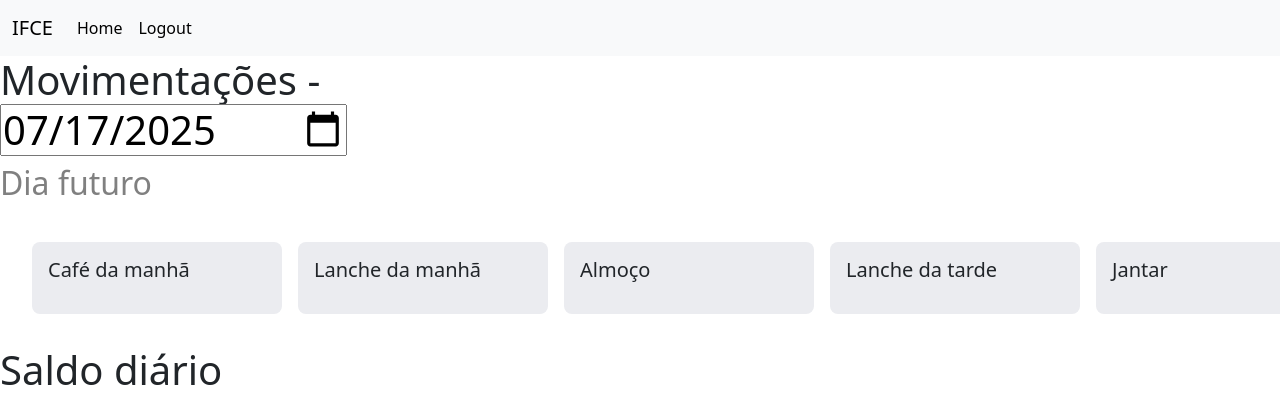
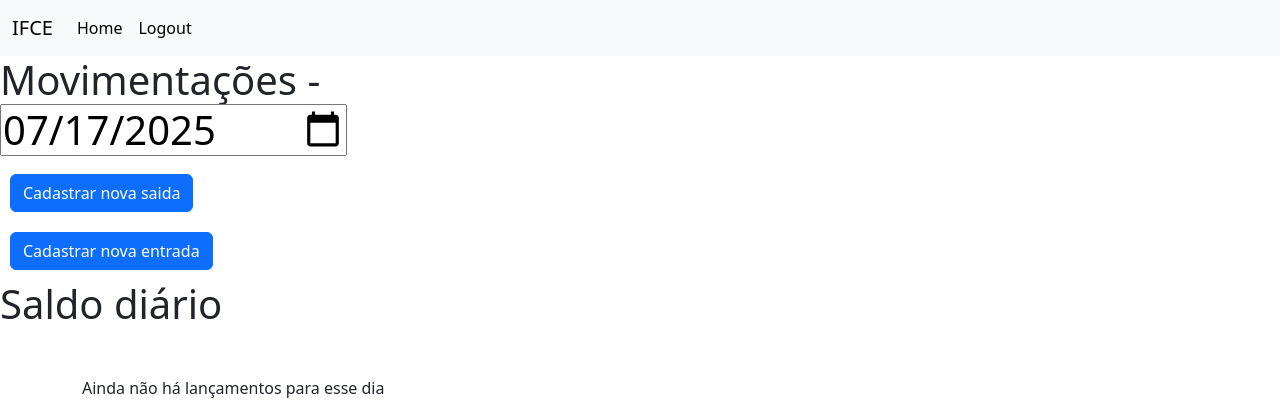
Before and after one commit to mathssn/estoque-ifce-crato, a Flask app: page /movimentacoes/diarias/ in a window 1280 px wide. Shown: the top 416 px of the page. Run offline with Flask 3, Linux system fonts and the light colour scheme; the visitor is signed in with stand-in values (Sample User, id 1); data that the repository does not hold is empty.

Commit message:
Ajustes no template de movimentações

```diff
--- a/templates/movimentacoes_diarias.html
+++ b/templates/movimentacoes_diarias.html
@@ -3,15 +3,6 @@
 {% block content %}
 
 <h1>Movimentações - <form id="formData" action="/movimentacoes/diarias"><input type="date" id="date" name="date" value="{{ data }}"></form></h1>
-{% if dia != None %}
-  {% if dia.fechado == True %}
-    <h2 style="color: red;">Dia fechado</h2>
-    {% else %}
-    <h2 style="color: blue;">Dia aberto</h2>
-  {% endif %}
-{% else %}
-  <h2 style="color: gray">Dia futuro</h2>
-{% endif %}
 
 <div class="modal fade" id="addSaidaModal" tabindex="-1" aria-labelledby="addSaidaModalLabel" aria-hidden="true">
   <div class="modal-dialog">
@@ -44,17 +35,12 @@
 
             <div class="mb-3">
                 <label for="data_saida" class="form-label">Data</label>
-                <input id="data_saida" name="data_saida" type="date" class="form-control" value="{{ data }}">
+                <input id="data_saida" name="data_saida" type="date" class="form-control" value="{{ data }}" required>
             </div>
 
             <div class="mb-3">
                 <label for="quantidade" class="form-label">Quantidade</label>
-                <input id="quantidade" name="quantidade" type="text" class="form-control">
-            </div>
-
-            <div class="mb-3">
-              <label for="observacao" class="form-label">Observação</label>
-              <input id="observacao" name="observacao" type="text" class="form-control">
+                <input id="quantidade" name="quantidade" type="number" class="form-control" required>
             </div>
         </div>
         <div class="modal-footer">
@@ -88,17 +74,12 @@
 
             <div class="mb-3">
                 <label for="data_entrada" class="form-label">Data</label>
-                <input id="data_entrada" name="data_entrada" type="date" class="form-control" value="{{ data }}">
+                <input id="data_entrada" name="data_entrada" type="date" class="form-control" value="{{ data }}" required>
             </div>
 
             <div class="mb-3">
                 <label for="quantidade" class="form-label">Quantidade</label>
-                <input id="quantidade" name="quantidade" type="text" class="form-control">
-            </div>
-
-             <div class="mb-3">
-              <label for="observacao" class="form-label">Observação</label>
-              <input id="observacao" name="observacao" type="text" class="form-control">
+                <input id="quantidade" name="quantidade" type="number" class="form-control" required>
             </div>
         </div>
         <div class="modal-footer">
@@ -110,69 +91,50 @@
   </div>
 </div>
 
-
-<div class="kanban-board">
+<ul class="list-group"  style="width: 500px;">
   {% for refeicao in saidas.keys() %}
-  <div class="kanban-column">
-    <h5 class="mb-3">{{ refeicao }}</h5>
     {% for saida in saidas[refeicao] %}
-    <div class="card kanban-card p-2">
-      <div class="card-body" style="display: flex; justify-content: center; align-items: center; gap: 20px; flex-wrap: wrap;">
-        <p class="card-text" style="flex: 1; margin: 0;">{{ produtos[saida.produto_id].nome }} - {{ saida.quantidade }}{{ produtos[saida.produto_id].unidade }}</p>
+    <li class="list-group-item d-flex justify-content-between align-items-center">
+      <span>{{ produtos[saida.produto_id].nome }} - {{ saida.quantidade }}{{ produtos[saida.produto_id].unidade }} - {{ refeicao }}</span>
       {% if dia != None %}
       {% if dia.fechado == False %}
-        <div class="botoes" style="display: flex; gap: 10px;">
-            <button type="button" class="btn btn-primary kanban-button" data-bs-toggle="modal" data-bs-target="#editSaidaModal" onclick="fillSaidaEditForm('{{saida.id}}', '{{saida.produto_id}}', '{{saida.destino}}', '{{saida.data_saida}}', '{{saida.quantidade}}', '{{saida.observacao}}')">Editar</button>
+      <div style="display: flex; gap: 10px;">
+        <button type="button" class="btn btn-primary" data-bs-toggle="modal" data-bs-target="#editSaidaModal" onclick="fillSaidaEditForm('{{saida.id}}', '{{saida.produto_id}}', '{{saida.destino}}', '{{saida.data_saida}}', '{{saida.quantidade}}')">Editar</button>
         <form action="{{ url_for('saidas.excluir_saida', saida_id=saida.id) }}" method="POST" onsubmit="return confirm('Tem certeza que deseja excluir esta saida?')">
-                <button type="submit" class="btn btn-danger kanban-button">Excluir</button>
+          <button type="submit" class="btn btn-danger">Excluir</button>
         </form>
       </div>
       {% endif %}
       {% endif %}
-      </div>
-    </div>
+    </li>
     {% endfor %}
+  {% endfor %}
+</ul>
+<button type="button" class="btn btn-primary" data-bs-toggle="modal" data-bs-target="#addSaidaModal" style="margin: 10px;">
+  Cadastrar nova saida
+</button>
+
+<ul class="list-group">
+  {% for entrada in entradas %}
+    <li class="list-group-item d-flex justify-content-between align-items-center mb-2" style="width: 500px;">
+      <span>{{ produtos[entrada.produto_id].nome }} - {{ entrada.quantidade }}{{ produtos[entrada.produto_id].unidade }}</span>
       {% if dia != None %}
       {% if dia.fechado == False %}
-    <button class="card kanban-card p-2" type="button" data-bs-toggle="modal" data-bs-target="#addSaidaModal" onclick="document.getElementById('destino').value = '{{ refeicao }}'">
-      <div class="card-body">
-        <p class="card-text">Adicionar saida</p>
-      </div>
-    </button>
-    {% endif %}
-      {% endif %}
-  </div>
-{% endfor %}
-<div class="kanban-column">
-    <h5 class="mb-3">Entradas</h5>
-    {% for entrada in entradas %}
-    <div class="card kanban-card p-2">
-      <div class="card-body" style="display: flex; justify-content: center; align-items: center; gap: 20px; flex-wrap: wrap;">
-        <p class="card-text" style="flex: 1; margin: 0;">{{ produtos[entrada.produto_id].nome }} - {{ entrada.quantidade }}{{ produtos[entrada.produto_id].unidade }}</p>
-         {% if dia != None %}
-        {% if dia.fechado == False %}
-        <div class="botoes" style="display: flex; gap: 10px;">
-            <button type="button" class="btn btn-primary kanban-button" data-bs-toggle="modal" data-bs-target="#editEntradaModal" onclick="fillEntradaEditForm('{{entrada.id}}', '{{entrada.produto_id}}', '{{entrada.data_entrada}}', '{{entrada.quantidade}}', '{{entrada.observacao}}')">Editar</button>
+      <div style="display: flex; gap: 10px;">
+        <button type="button" class="btn btn-primary" data-bs-toggle="modal" data-bs-target="#editEntradaModal" onclick="fillEntradaEditForm('{{entrada.id}}', '{{entrada.produto_id}}', '{{entrada.data_saida}}', '{{entrada.quantidade}}')">Editar</button>
         <form action="{{ url_for('entradas.excluir_entrada', entrada_id=entrada.id) }}" method="POST" onsubmit="return confirm('Tem certeza que deseja excluir esta entrada?')">
-                <button type="submit" class="btn btn-danger kanban-button">Excluir</button>
+          <button type="submit" class="btn btn-danger">Excluir</button>
         </form>
       </div>
       {% endif %}
       {% endif %}
-      </div>
-    </div>
+    </li>
   {% endfor %}
-     {% if dia != None %}
-        {% if dia.fechado == False %}
-    <button class="card kanban-card p-2" type="button" data-bs-toggle="modal" data-bs-target="#addEntradaModal">
-      <div class="card-body">
-        <p class="card-text">Adicionar entrada</p>
-      </div>
+</ul>
+
+<button type="button" class="btn btn-primary" data-bs-toggle="modal" data-bs-target="#addEntradaModal" style="margin: 10px;">
+  Cadastrar nova entrada
 </button>
-    {% endif %}
-      {% endif %}
-</div>
-</div>
 
 
 <div class="modal fade" id="editSaidaModal" tabindex="-1" aria-labelledby="editSaidaModalLabel" aria-hidden="true">
@@ -191,7 +153,7 @@
                         <option value="{{ produto_id }}">{{ produto.nome }}</option>
                     {% else %}
                     {% endfor %}
-                </select>
+                </select readonly>
             </div>
 
             <div class="mb-3">
@@ -211,12 +173,7 @@
 
             <div class="mb-3">
                 <label for="edit_quantidade_saida" class="form-label">Quantidade</label>
-                <input id="edit_quantidade_saida" name="edit_quantidade_saida" type="text" class="form-control">
-            </div>
-
-             <div class="mb-3">
-              <label for="edit_observacao_saida" class="form-label">Observação</label>
-              <input id="edit_observacao_saida" name="edit_observacao_saida" type="text" class="form-control">
+                <input id="edit_quantidade_saida" name="edit_quantidade_saida" type="number" class="form-control" required>
             </div>
         </div>
         <div class="modal-footer">
@@ -245,7 +202,7 @@
                         <option value="{{ produto_id }}">{{ produto.nome }}</option>
                     {% else %}
                     {% endfor %}
-                </select>
+                </select readonly>
             </div>
 
             <div class="mb-3">
@@ -255,12 +212,7 @@
 
             <div class="mb-3">
                 <label for="edit_quantidade_entrada" class="form-label">Quantidade</label>
-                <input id="edit_quantidade_entrada" name="edit_quantidade_entrada" type="text" class="form-control">
-            </div>
-
-             <div class="mb-3">
-              <label for="edit_observacao_entrada" class="form-label">Observação</label>
-              <input id="edit_observacao_entrada" name="edit_observacao_entrada" type="text" class="form-control">
+                <input id="edit_quantidade_entrada" name="edit_quantidade_entrada" type="number" class="form-control" required>
             </div>
         </div>
         <div class="modal-footer">
@@ -292,18 +244,13 @@
         <tbody>
 
             {% for saldo in saldos_diarios %}
-            {% if saldo.quantidade_final < produtos[saldo.produto_id].quantidade_minima %}
-              {% set color = 'red' %}
-            {% else %}
-              {% set color = 'black' %}
-            {% endif %}
                 <tr>
-                <td scope="row" style="color: {{ color }};">{{ produtos[saldo.produto_id].codigo }}</td>
-                <td style="color: {{ color }};">{{ produtos[saldo.produto_id].nome }}</td>
-                <td style="color: {{ color }};">{{ saldo.quantidade_inicial }}</td>
-                <td style="color: {{ color }};">{{ saldo.quantidade_entrada }}</td>
-                <td style="color: {{ color }};">{{ saldo.quantidade_saida }}</td>
-                <td style="color: {{ color }};">{{ saldo.quantidade_final }}</td>
+                    <td scope="row">{{ produtos[saldo.produto_id].codigo }}</td>
+                    <td>{{ produtos[saldo.produto_id].nome }}</td>
+                    <td>{{ saldo.quantidade_inicial }}</td>
+                    <td>{{ saldo.quantidade_entrada }}</td>
+                    <td>{{ saldo.quantidade_saida }}</td>
+                    <td>{{ saldo.quantidade_final }}</td>
             </tr>
             {% else %}
                 <p>Ainda não há lançamentos para esse dia</p>
@@ -322,21 +269,19 @@
         document.getElementById('formData').submit();
     })
 
-    function fillSaidaEditForm(id, produto_id, destino, data, quantidade, observacao) {
+    function fillSaidaEditForm(id, produto_id, destino, data, quantidade) {
         document.getElementById("edit_produto_id_saida").value = produto_id;
         document.getElementById("edit_destino_saida").value = destino;
         document.getElementById("edit_data_saida").value = data;
         document.getElementById("edit_quantidade_saida").value = quantidade;
-        document.getElementById("edit_observacao_saida").value = observacao
 
         document.getElementById("editSaidaForm").action = "{{ url_for('saidas.editar_saida', saida_id=0) }}".replace('0', id);
     }
 
-      function fillEntradaEditForm(id, produto_id, data, quantidade, observacao) {
+    function fillEntradaEditForm(id, produto_id, data, quantidade) {
         document.getElementById("edit_produto_id_entrada").value = produto_id;
         document.getElementById("edit_data_entrada").value = data;
         document.getElementById("edit_quantidade_entrada").value = quantidade;
-        document.getElementById("edit_observacao_entrada").value = observacao
 
         document.getElementById("editEntradaForm").action = "{{ url_for('entradas.editar_entrada', entrada_id=0) }}".replace('0', id);
     }
```
Lines whose indentation alone changed are shown as unchanged.
